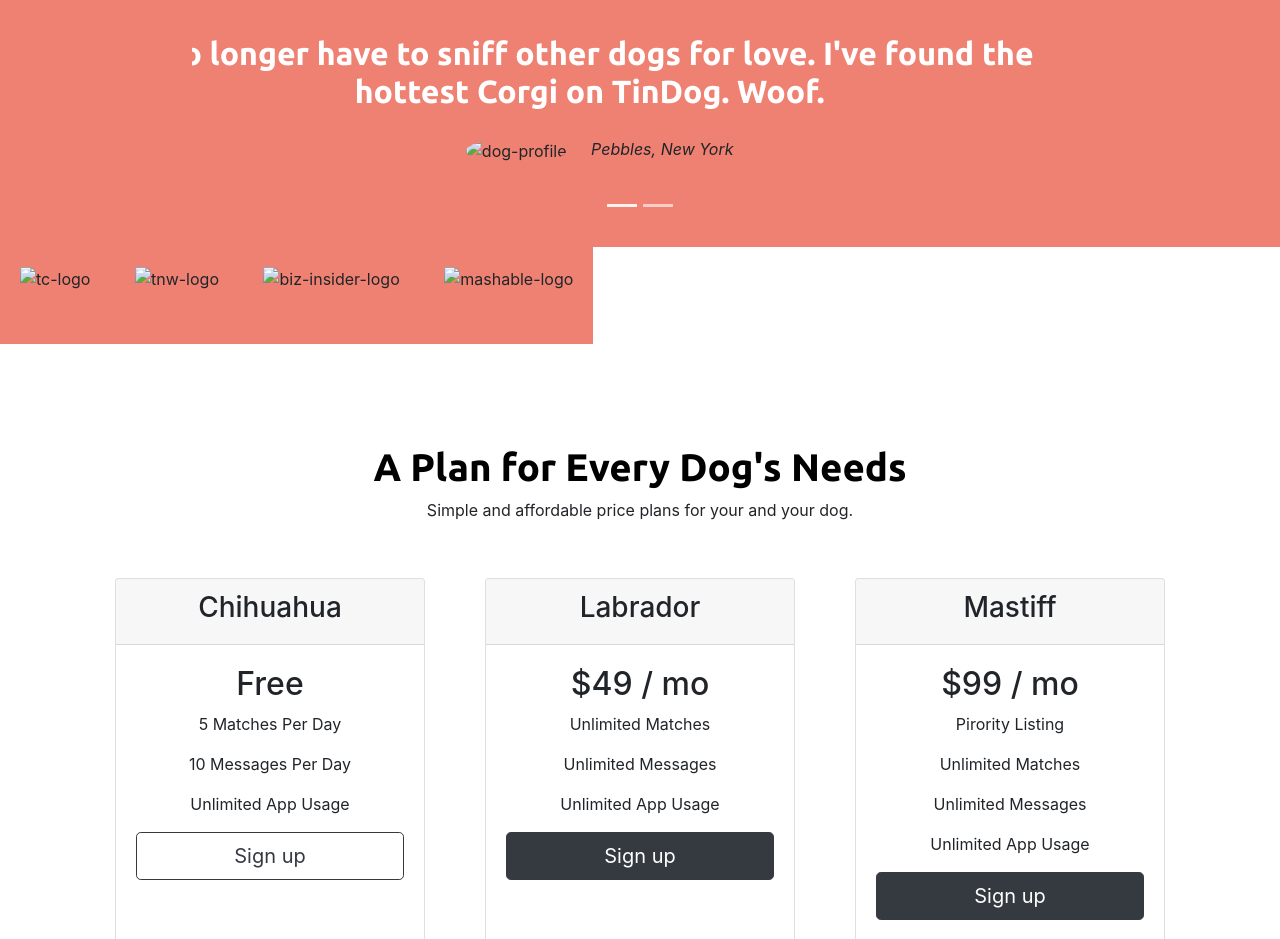
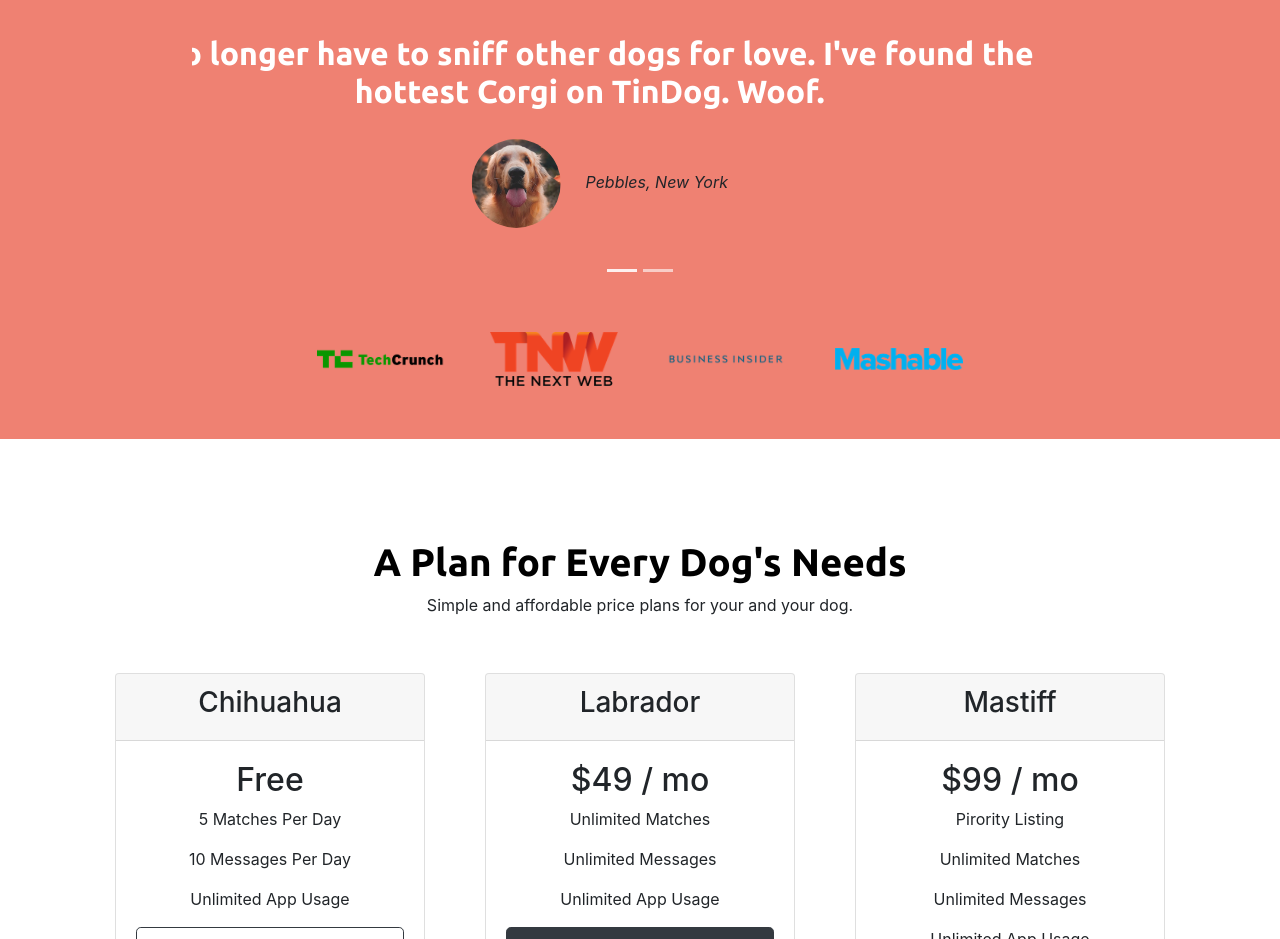
Before and after one commit to Harshita1305/tindog, a plain HTML site: page index.html in a window 1280 px wide. Shown: the part 900-1839 px from the top of the page. Drawn offline with nearby package versions, Linux system fonts and the light colour scheme.

Commit message:
Update index.html

```diff
--- a/index.html
+++ b/index.html
@@ -109,12 +109,12 @@
       <div class="carousel-inner">
         <div class="carousel-item active">
           <h2 class="head2">I no longer have to sniff other dogs for love. I've found the hottest Corgi on TinDog. Woof.</h2>
-          <img class="testimage" src="images/dog-img.jpg" alt="dog-profile">
+          <img class="testimage" src="dog-img.jpg" alt="dog-profile">
           <em>Pebbles, New York</em>
         </div>
         <div class="carousel-item">
           <h2 class="head2">My dog used to be so lonely, but with TinDog's help, they've found the love of their life. I think.</h2>
-         <img class="testimage" src="images/lady-img.jpg" alt="lady-profile">
+         <img class="testimage" src="lady-img.jpg" alt="lady-profile">
          <em>Beverly, Illinois</em>
         </div>
       </div>
@@ -127,10 +127,10 @@
   <!-- Press -->
 
   <section id="press">
-    <img class="pressimage" src="images/techcrunch.png" alt="tc-logo">
-    <img class="pressimage" src="images/tnw.png" alt="tnw-logo">
-    <img class="pressimage" src="images/bizinsider.png" alt="biz-insider-logo">
-    <img class="pressimage" src="images/mashable.png" alt="mashable-logo">
+    <img class="pressimage" src="techcrunch.png" alt="tc-logo">
+    <img class="pressimage" src="tnw.png" alt="tnw-logo">
+    <img class="pressimage" src="bizinsider.png" alt="biz-insider-logo">
+    <img class="pressimage" src="mashable.png" alt="mashable-logo">
 
   </section>
 
```
